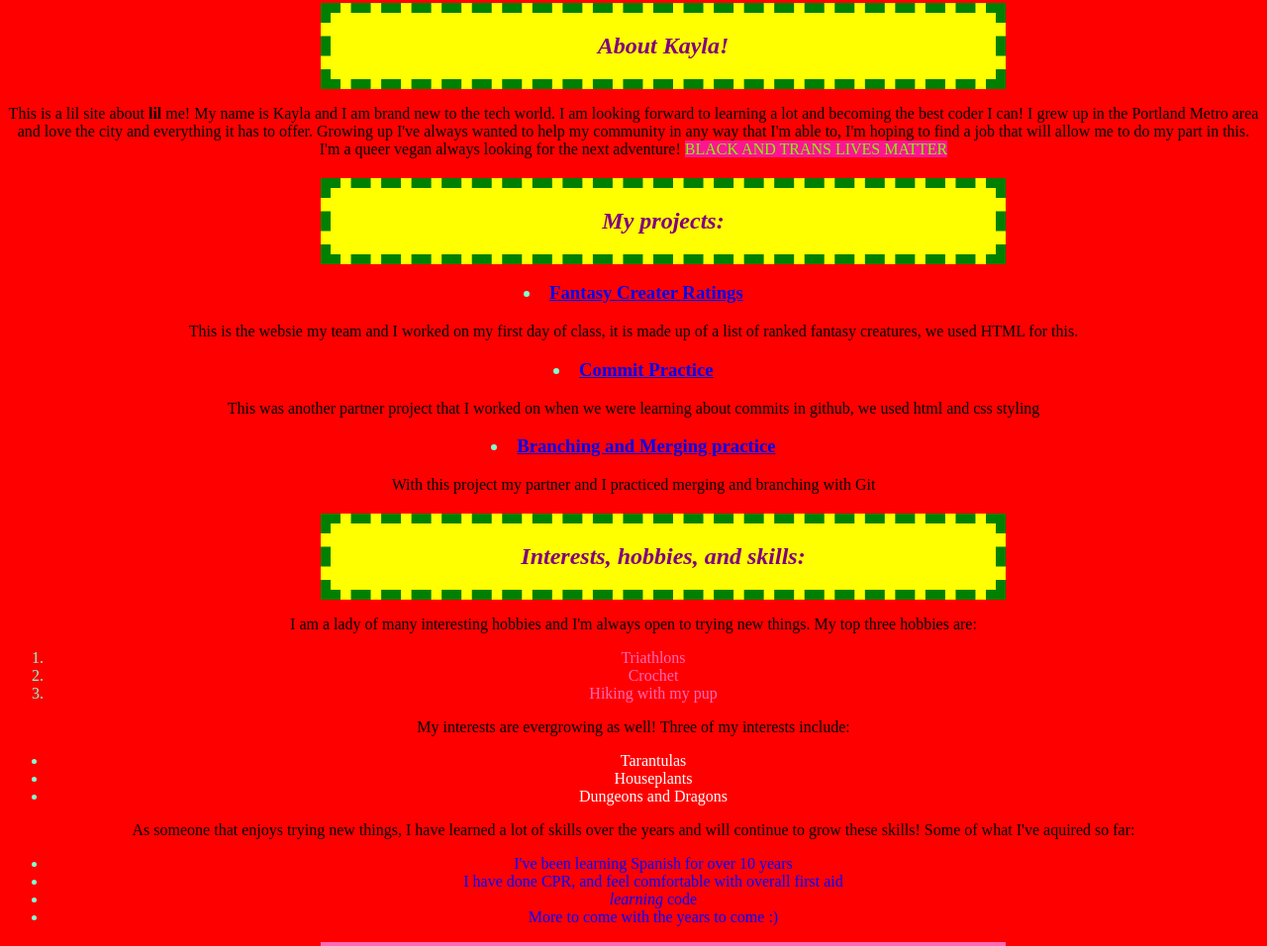
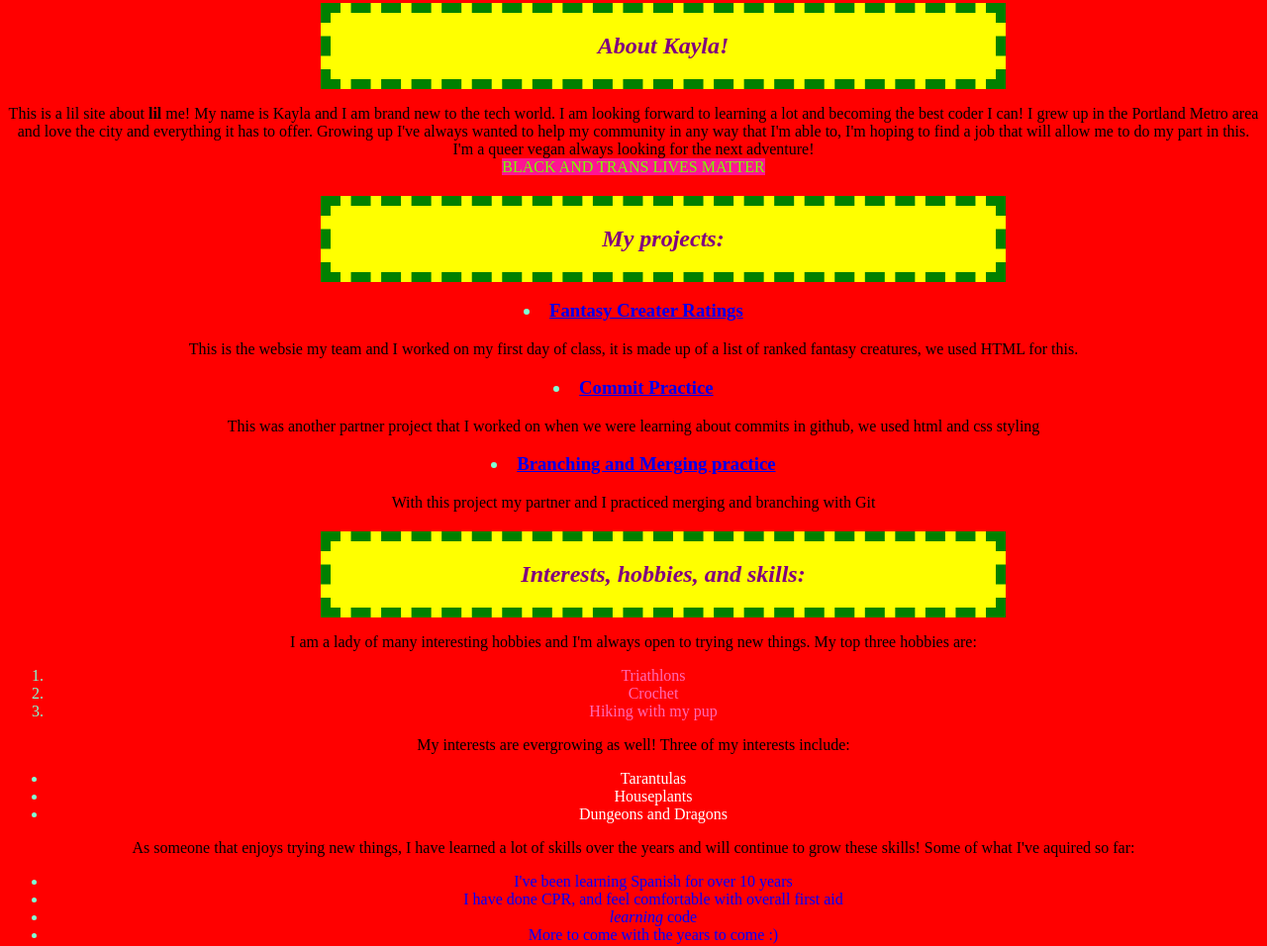
Before and after one commit to kayla-weaver/kweaver, a plain HTML site: page index.html in a window 1280 px wide. Shown: the part 1282-2238 px from the top of the page at 99% size. Drawn offline with Linux system fonts and the light colour scheme.

Commit message:
add spacing to my liking.

```diff
--- a/index.html
+++ b/index.html
@@ -20,7 +20,12 @@
             <strong>
                 lil
             </strong>
-            me! My name is Kayla and I am brand new to the tech world. I am looking forward to learning a lot and becoming the best coder I can! I grew up in the Portland Metro area and love the city and everything it has to offer. Growing up I've always wanted to help my community in any way that I'm able to, I'm hoping to find a job that will allow me to do my part in this. I'm a queer vegan always looking for the next adventure! <span class="important">BLACK AND TRANS LIVES MATTER </span></p>
+            me! My name is Kayla and I am brand new to the tech world. I am looking forward to learning a lot and becoming the best coder I can! I grew up in the Portland Metro area and love the city and everything it has to offer. Growing up I've always wanted to help my community in any way that I'm able to, I'm hoping to find a job that will allow me to do my part in this. I'm a queer vegan always looking for the next adventure!
+                <span class="important">
+                    <br>
+                    BLACK AND TRANS LIVES MATTER
+                </span>
+        </p>
 </div>
 
 <h2>My projects:</h2>
```
